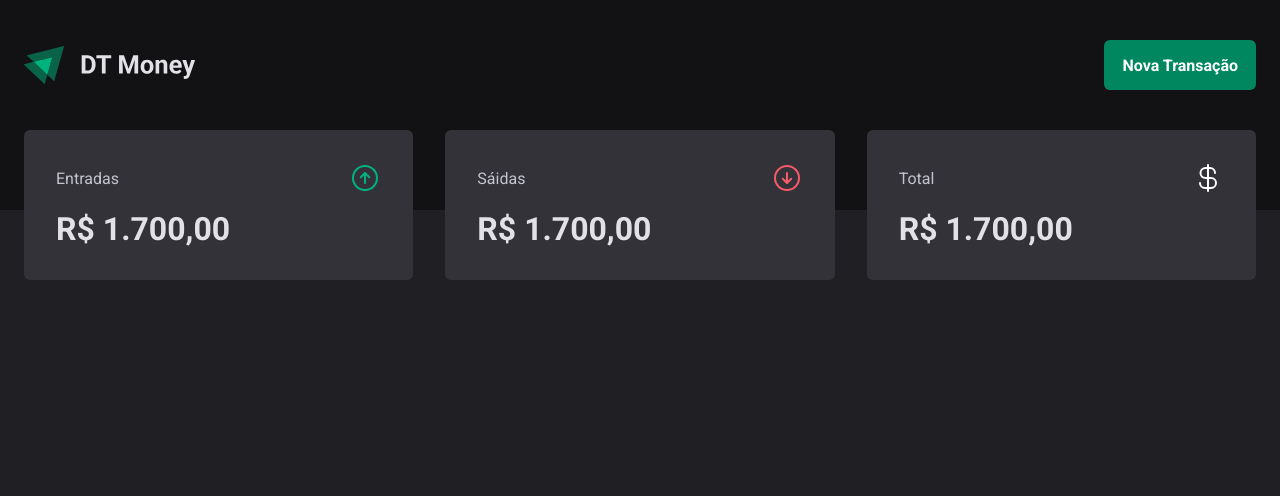
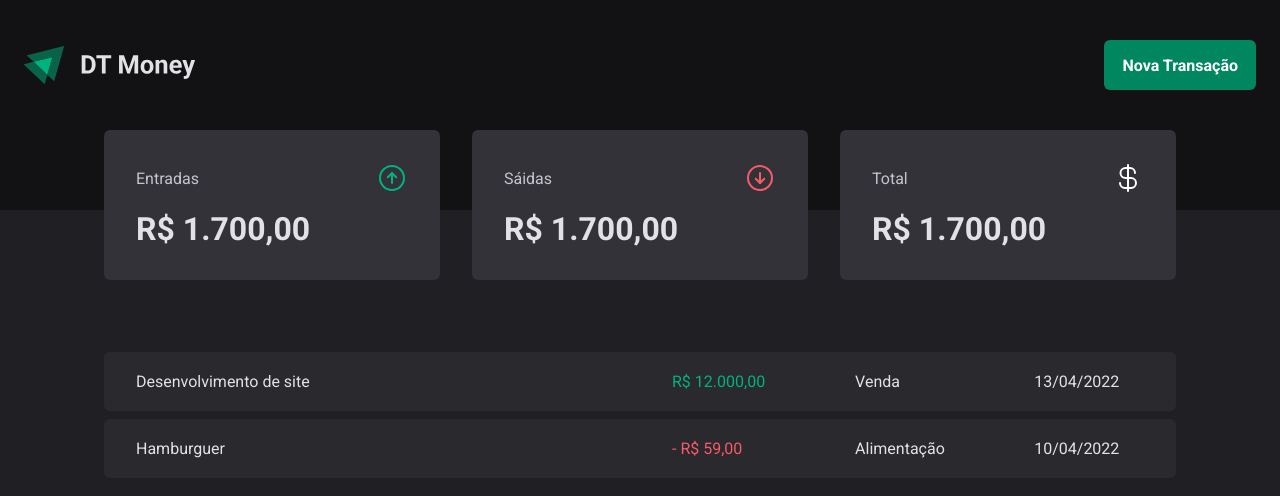
Before and after one commit to TarcisioCarvalho/DT-Money, a React (Vite) app: page / in a window 1280 px wide. Shown: the top 496 px of the page. Built offline with nearby package versions, Linux system fonts and the light colour scheme.

Commit message:
Tabela Transactions

```diff
--- a/src/App.tsx
+++ b/src/App.tsx
@@ -1,19 +1,16 @@
-import { useState } from 'react'
 import { ThemeProvider } from 'styled-components'
-import { Header } from './components/Header'
-import { Summary } from './components/Summary'
+import { Transactions } from './pages/Transactions'
 import { GlobalStyle } from './styles/global'
 import { defaultTheme } from './styles/themes/default'
 
 
 function App() {
-  const [count, setCount] = useState(0)
+
 
   return (
 
     <ThemeProvider theme={defaultTheme}>
-      <Header/>
-      <Summary/>
+      <Transactions/>
       <GlobalStyle/>
     </ThemeProvider>
   )
--- a/src/components/Summary/styles.ts
+++ b/src/components/Summary/styles.ts
@@ -3,7 +3,7 @@
 
 export const  SummaryContainer = styled.section`
 width:100%;
-max-width:1120;
+max-width:1120px;
 margin: 0 auto;
 padding: 0 1.5rem;
 
--- /dev/null
+++ b/src/pages/Transactions/index.tsx
@@ -0,0 +1,31 @@
+import React from 'react'
+import { Header } from '../../components/Header'
+import { Summary } from '../../components/Summary'
+import { PriceHighLight, TransactionContainer, TransactionTable } from './styles'
+
+export const Transactions = () => {
+  return (
+    <div>
+        <Header/>
+        <Summary/>
+        <TransactionContainer>
+        <TransactionTable>
+            <tbody>
+                <tr>
+                    <td width='50%'>Desenvolvimento de site</td>
+                    <td><PriceHighLight variant='income'>R$ 12.000,00</PriceHighLight></td>
+                    <td>Venda</td>
+                    <td>13/04/2022</td>
+                </tr>
+                <tr>
+                    <td width='50%'>Hamburguer</td>
+                    <td><PriceHighLight variant='outcome'>- R$ 59,00</PriceHighLight></td>
+                    <td>Alimentação</td>
+                    <td>10/04/2022</td>
+                </tr>
+            </tbody>
+        </TransactionTable>
+        </TransactionContainer>
+    </div>
+  )
+}
--- /dev/null
+++ b/src/pages/Transactions/styles.ts
@@ -0,0 +1,40 @@
+import styled from "styled-components";
+
+
+export const TransactionContainer = styled.main`
+width:100%;
+max-width:1120px;
+margin: 4rem auto 0;
+padding: 0 1.5rem;
+
+`;
+
+
+export const TransactionTable = styled.table`
+width:100%;
+border-collapse:separate;
+border-spacing: 0 0.5rem;
+//margin-top:1.5rem;
+td {
+    padding:1.25rem 2rem;
+    background-color:${({theme})=> theme["gray-700"]};
+    &:first-child{
+        border-top-left-radius:6px;
+        border-bottom-left-radius:6px;
+    }
+    &:last-child{
+        border-top-right-radius:6px;
+        border-bottom-right-radius:6px;
+    }
+}
+`;
+
+
+interface PriceHighLightProps{
+    variant:"income"|"outcome";
+}
+
+export const PriceHighLight = styled.span<PriceHighLightProps>`
+color:${(props)=> props.variant === "income"? props.theme["green-300"] : props.theme["red-300"]}
+
+`;
```
